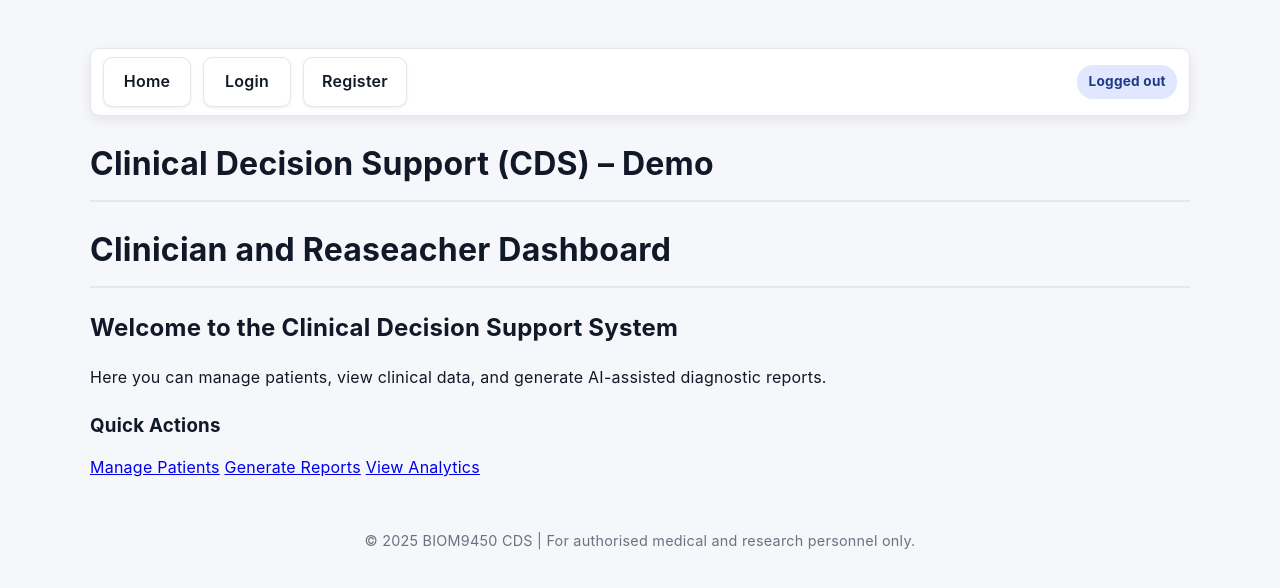
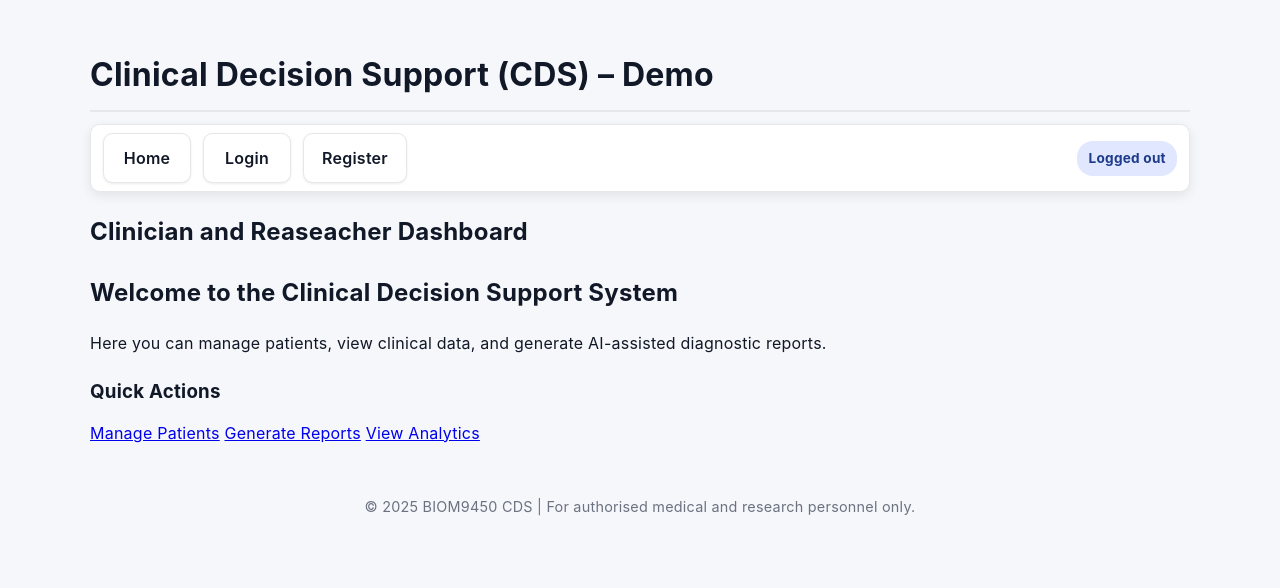
Before and after one commit to morganwongc1234/LLM_CDS, a plain HTML site: page Frontend/homepage/clinician.html in a window 1280 px wide. Drawn offline with Linux system fonts and the light colour scheme; no server answers.

Commit message:
moved the nav bar into the main body in the clinician dashboard

```diff
--- a/Frontend/homepage/clinician.html
+++ b/Frontend/homepage/clinician.html
@@ -6,12 +6,13 @@
   <link rel="stylesheet" href="../style.css" />
 </head>
 <body>
-  <nav id="mainNav"></nav>
-  <nav id="subNav"></nav>
-
   <main>
     <h1>Clinical Decision Support (CDS) – Demo</h1>
-    <h1>Clinician and Reaseacher Dashboard</h1>
+
+    <nav id="mainNav"></nav>
+    <nav id="subNav"></nav>
+
+    <h2>Clinician and Reaseacher Dashboard</h2>
 
     <section class="intro">
       <h2>Welcome to the Clinical Decision Support System</h2>
```
